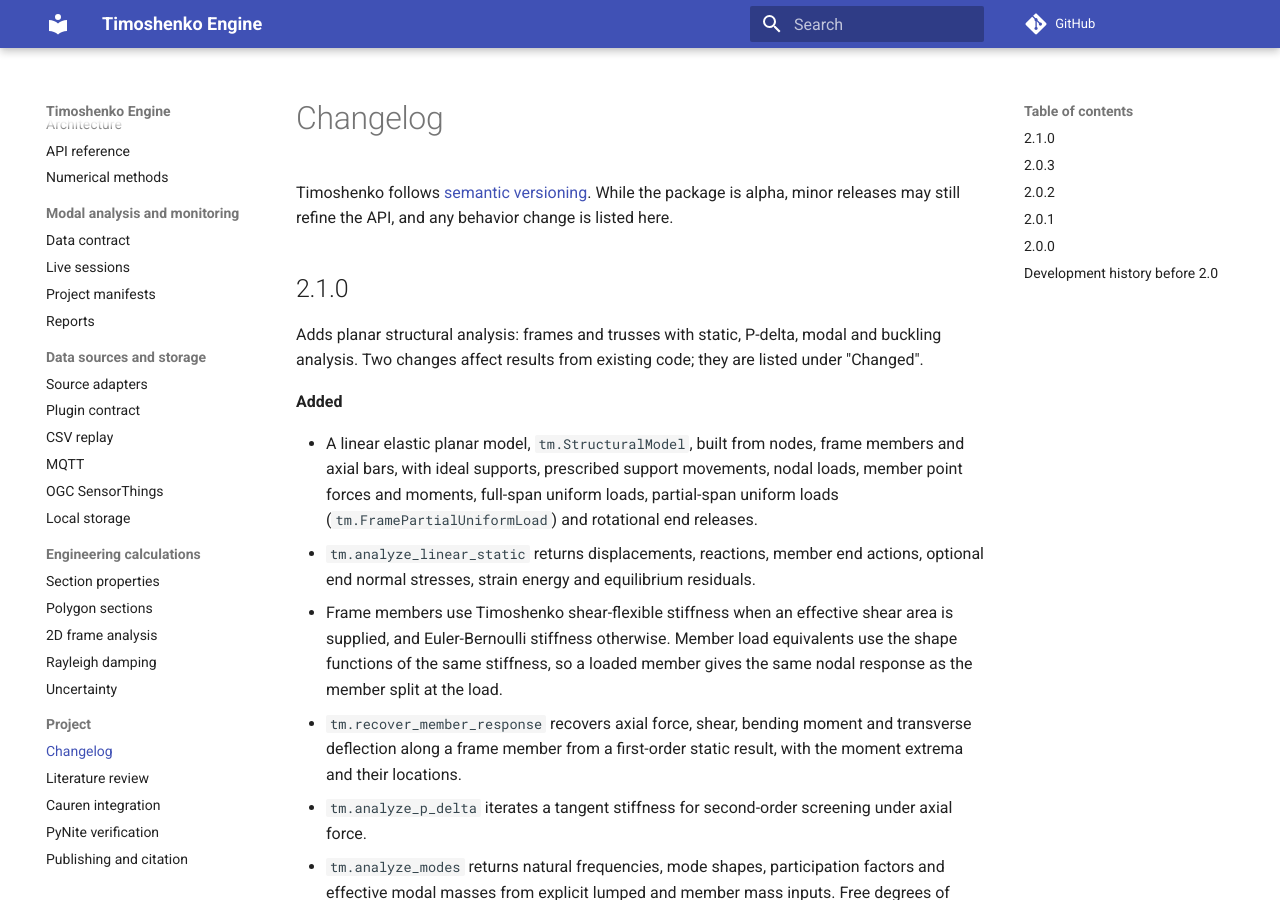
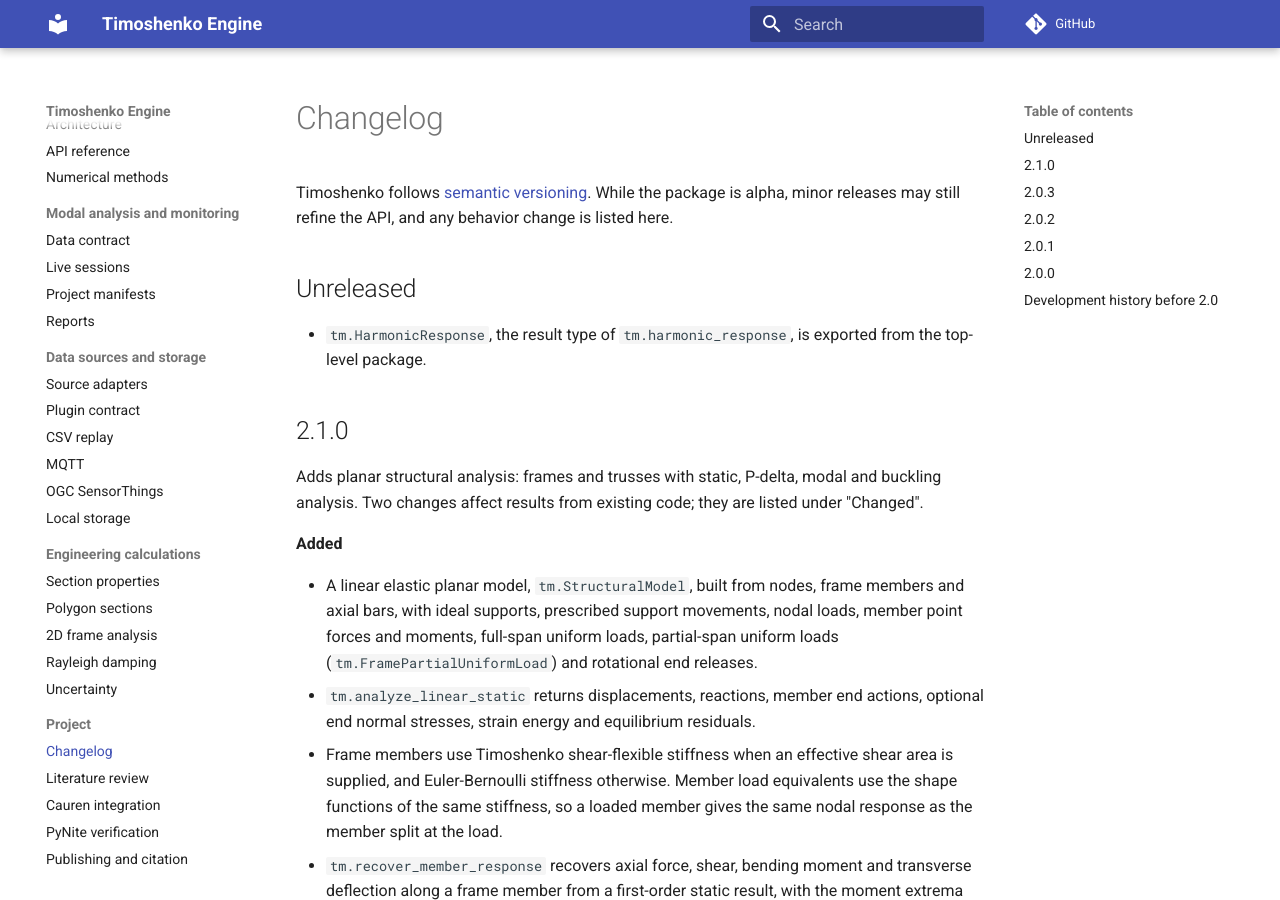
Before and after one commit to Ayberkrk/timoshenko, an MkDocs documentation site: the page built from docs/changelog.md, in a window 1280 px wide and 900 px high. Built offline with MkDocs 1.6.1 and Material for MkDocs 9.7.7, drawn with Linux system fonts in a browser that asks for light colours; comment, search, counter and statistics services are not loaded.

Commit message:
Export HarmonicResponse from the top-level package (#53)
tm.harmonic_response returns a HarmonicResponse, but the class was not importable as tm.HarmonicResponse, unlike the other result types. Export it, list it in the API reference and check the type in the existing harmonic response test.

Fixes #12

```diff
--- a/docs/changelog.md
+++ b/docs/changelog.md
@@ -3,6 +3,11 @@
 Timoshenko follows [semantic versioning](https://semver.org/). While the
 package is alpha, minor releases may still refine the API, and any behavior
 change is listed here.
+
+## Unreleased
+
+- `tm.HarmonicResponse`, the result type of `tm.harmonic_response`, is
+  exported from the top-level package.
 
 ## 2.1.0
 
--- a/src/timoshenko/__init__.py
+++ b/src/timoshenko/__init__.py
@@ -123,6 +123,7 @@
 from .uncertainty import propagate as propagate_uncertainty
 from .update import update
 from .vibration import (
+    HarmonicResponse,
     RayleighDampingResult,
     damping_ratio,
     harmonic_response,
@@ -184,6 +185,7 @@
     "SectionProperties",
     "ThinWallCylinderResult",
     "RayleighDampingResult",
+    "HarmonicResponse",
     "PlaneStressResult",
     "PolygonSectionProperties",
     "ProjectManifest",
```
Also changed, not shown: docs/api.md (+1 -0 lines), 1 other file.
